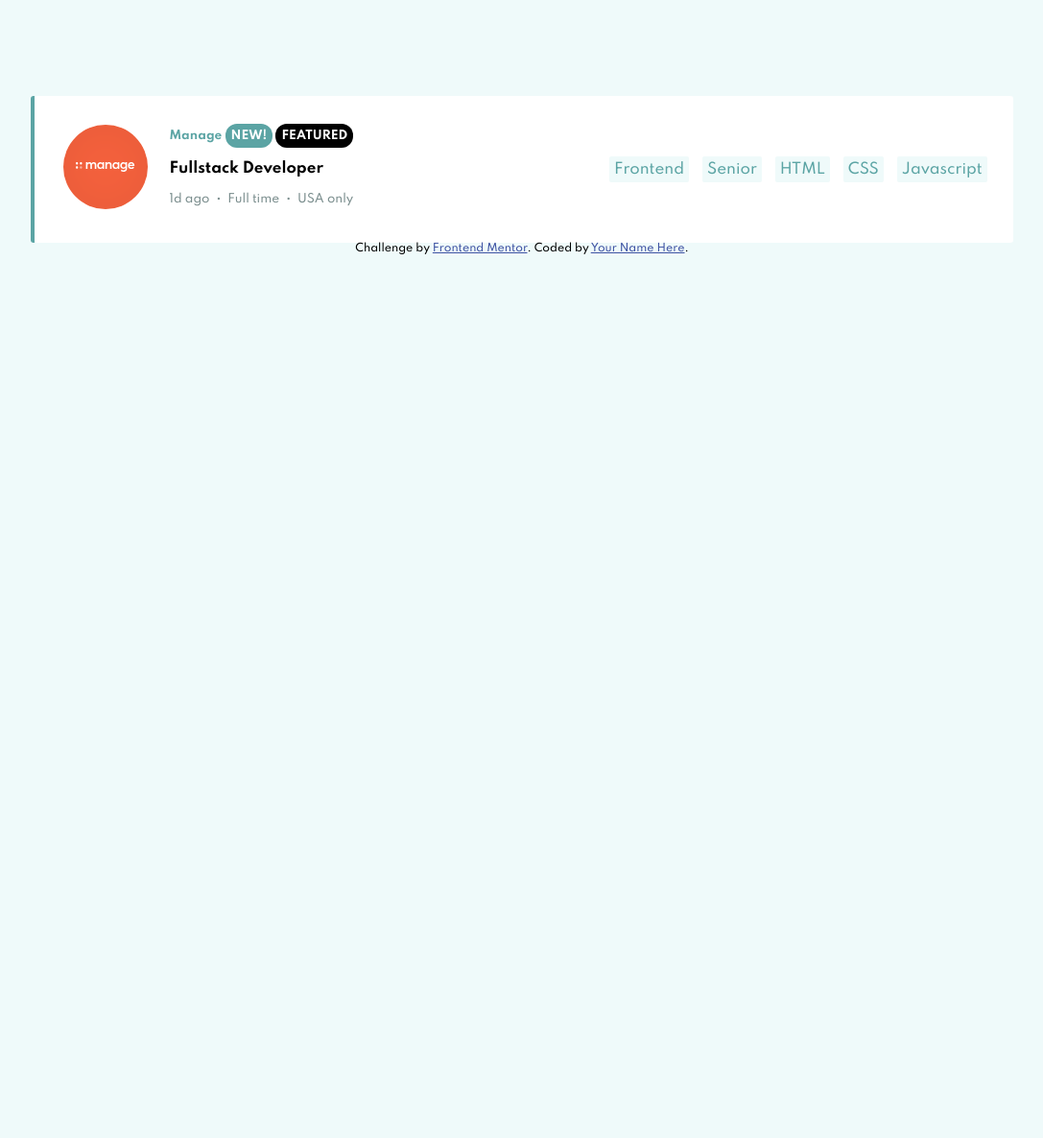
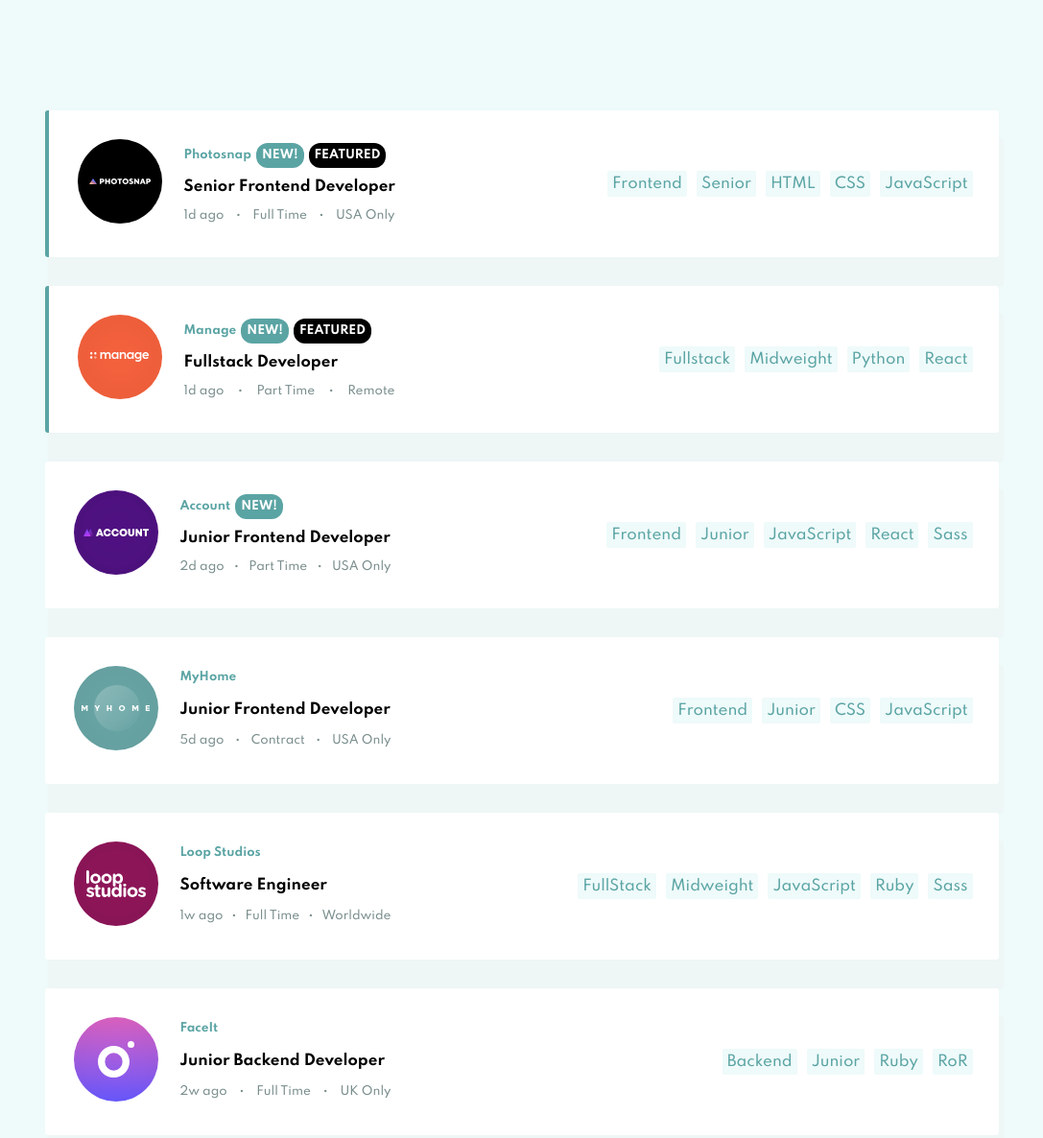
Before and after one commit to js-sapphire/job-listing-card, a plain HTML site: page index.html in a window 1280 px wide. Shown: the top 1186 px of the page at 96% size, without its empty margins (96-1183 px from the left). Before the commit the page ends 900 px from the top, so only its background shows below. Drawn offline with Linux system fonts and the light colour scheme.

Commit message:
[JS] Finished desktop-design

```diff
--- a/index.html
+++ b/index.html
@@ -25,6 +25,7 @@
     .attribution a { color: hsl(228, 45%, 44%); }
 
     .cardParent{
+      padding: 1rem;
     }
 
     .card{
@@ -32,6 +33,7 @@
       grid-template-columns: 1fr auto;
       border-radius: 3px;
       background-color: white;
+      box-shadow: 4px 2rem 1px 1px hsl(180, 31%, 95%)
     }
 
     .centerMe{
@@ -82,16 +84,22 @@
 
     .positionSpan{
       font-weight: 700;
-      padding-top: 5px;
+    }
+
+    .littleTopPadding{
+      padding-top: 5px
     }
 
     .detailsUpper{
+      display: flex;
+      align-items: center;
       font-weight: 700;
       font-size: 12px;
     }
 
     .companySpan{
-      color: hsl(180, 29%, 50%)
+      color: hsl(180, 29%, 50%);
+      margin-right: 5px;
     }
 
     .newSpan{
@@ -99,6 +107,7 @@
       border-radius: 12px;
       background-color: hsl(180, 29%, 50%);
       color: white;
+      margin-right: 5px;
     }
 
     .featuredSpan{
@@ -106,6 +115,7 @@
     }
 
     .detailsLower{
+      width: 220px;
       height: 20px;
       display: flex;
       justify-content: space-between;
@@ -125,49 +135,6 @@
 <body>
 
   <div class="container">
-
-
-    <div class="cardParent">
-      <div class="card leftSectionFeatured">
-        <div class="left">
-
-          <div class="centerMe littlePadding">
-            <div class="circle">
-              <img src="./images/manage.svg">
-            </div>
-          </div>
-        <div class="details">
-          <div class="detailsUpper">
-            <span class="companySpan">Manage</span>
-            <span class="newSpan">NEW!</span>
-            <span class="newSpan featuredSpan">FEATURED</span>
-          </div>
-          <span class="positionSpan">Fullstack Developer</span>
-          <div class="detailsLower">
-            <span class="">1d ago</span>
-            <span class="delimeter">.</span>
-            <span class="">Full time</span>
-            <span class="delimeter">.</span>
-            <span class="">USA only</span>
-          </div>
-        </div>
-
-      </div>
-
-        <div class="right centerMe">
-          <div class="tags">
-            <span class="tagSpan">Frontend</span>
-            <span class="tagSpan">Senior</span>
-            <span class="tagSpan">HTML</span>
-            <span class="tagSpan">CSS</span>
-            <span class="tagSpan">Javascript</span>
-          </div>
-        </div>
-
-      </div>
-    </div>
-
-
   </div>
 
 
@@ -176,5 +143,7 @@
     Challenge by <a href="https://www.frontendmentor.io?ref=challenge" target="_blank">Frontend Mentor</a>.
     Coded by <a href="#">Your Name Here</a>.
   </div>
+
+  <script src="./index.js"></script>
 </body>
 </html>
--- /dev/null
+++ b/index.js
@@ -0,0 +1,221 @@
+const data = [
+    {
+      "id": 1,
+      "company": "Photosnap",
+      "logo": "./images/photosnap.svg",
+      "new": true,
+      "featured": true,
+      "position": "Senior Frontend Developer",
+      "role": "Frontend",
+      "level": "Senior",
+      "postedAt": "1d ago",
+      "contract": "Full Time",
+      "location": "USA Only",
+      "languages": ["HTML", "CSS", "JavaScript"],
+      "tools": []
+    },
+    {
+      "id": 2,
+      "company": "Manage",
+      "logo": "./images/manage.svg",
+      "new": true,
+      "featured": true,
+      "position": "Fullstack Developer",
+      "role": "Fullstack",
+      "level": "Midweight",
+      "postedAt": "1d ago",
+      "contract": "Part Time",
+      "location": "Remote",
+      "languages": ["Python"],
+      "tools": ["React"]
+    },
+    {
+      "id": 3,
+      "company": "Account",
+      "logo": "./images/account.svg",
+      "new": true,
+      "featured": false,
+      "position": "Junior Frontend Developer",
+      "role": "Frontend",
+      "level": "Junior",
+      "postedAt": "2d ago",
+      "contract": "Part Time",
+      "location": "USA Only",
+      "languages": ["JavaScript"],
+      "tools": ["React", "Sass"]
+    },
+    {
+      "id": 4,
+      "company": "MyHome",
+      "logo": "./images/myhome.svg",
+      "new": false,
+      "featured": false,
+      "position": "Junior Frontend Developer",
+      "role": "Frontend",
+      "level": "Junior",
+      "postedAt": "5d ago",
+      "contract": "Contract",
+      "location": "USA Only",
+      "languages": ["CSS", "JavaScript"],
+      "tools": []
+    },
+    {
+      "id": 5,
+      "company": "Loop Studios",
+      "logo": "./images/loop-studios.svg",
+      "new": false,
+      "featured": false,
+      "position": "Software Engineer",
+      "role": "FullStack",
+      "level": "Midweight",
+      "postedAt": "1w ago",
+      "contract": "Full Time",
+      "location": "Worldwide",
+      "languages": ["JavaScript"],
+      "tools": ["Ruby", "Sass"]
+    },
+    {
+      "id": 6,
+      "company": "FaceIt",
+      "logo": "./images/faceit.svg",
+      "new": false,
+      "featured": false,
+      "position": "Junior Backend Developer",
+      "role": "Backend",
+      "level": "Junior",
+      "postedAt": "2w ago",
+      "contract": "Full Time",
+      "location": "UK Only",
+      "languages": ["Ruby"],
+      "tools": ["RoR"]
+    },
+    {
+      "id": 7,
+      "company": "Shortly",
+      "logo": "./images/shortly.svg",
+      "new": false,
+      "featured": false,
+      "position": "Junior Developer",
+      "role": "Frontend",
+      "level": "Junior",
+      "postedAt": "2w ago",
+      "contract": "Full Time",
+      "location": "Worldwide",
+      "languages": ["HTML", "JavaScript"],
+      "tools": ["Sass"]
+    },
+    {
+      "id": 8,
+      "company": "Insure",
+      "logo": "./images/insure.svg",
+      "new": false,
+      "featured": false,
+      "position": "Junior Frontend Developer",
+      "role": "Frontend",
+      "level": "Junior",
+      "postedAt": "2w ago",
+      "contract": "Full Time",
+      "location": "USA Only",
+      "languages": ["JavaScript"],
+      "tools": ["Vue", "Sass"]
+    },
+    {
+      "id": 9,
+      "company": "Eyecam Co.",
+      "logo": "./images/eyecam-co.svg",
+      "new": false,
+      "featured": false,
+      "position": "Full Stack Engineer",
+      "role": "Fullstack",
+      "level": "Midweight",
+      "postedAt": "3w ago",
+      "contract": "Full Time",
+      "location": "Worldwide",
+      "languages": ["JavaScript", "Python"],
+      "tools": ["Django"]
+    },
+    {
+      "id": 10,
+      "company": "The Air Filter Company",
+      "logo": "./images/the-air-filter-company.svg",
+      "new": false,
+      "featured": false,
+      "position": "Front-end Dev",
+      "role": "Frontend",
+      "level": "Junior",
+      "postedAt": "1mo ago",
+      "contract": "Part Time",
+      "location": "Worldwide",
+      "languages": ["JavaScript"],
+      "tools": ["React", "Sass"]
+    }
+  ];
+
+
+function createCard(details) {
+
+const { id:key, company, logo, featured, position, postedAt, contract, location, role, level, languages, tools
+} = details;
+
+const newSpan = details.new ? `<span class="newSpan">NEW!</span>`: ``;
+const leftSectionFeatured = details.new && featured ? `leftSectionFeatured` : ``;
+const littleTopPadding = !(details.new || featured) ? `littleTopPadding`: ``;
+const featuredSpan = featured ? `<span class="newSpan featuredSpan">FEATURED</span>`: ``;
+let tagSpan = ``;
+tagSpan += `<span class="tagSpan">${role}</span>`
+tagSpan += `<span class="tagSpan">${level}</span>`
+languages.forEach((lang) => {
+    tagSpan += `<span class="tagSpan">${lang}</span>`
+})
+tools.forEach((tool) => {
+    tagSpan += `<span class="tagSpan">${tool}</span>`
+})
+
+const cardParentDiv = document.createElement('div');
+cardParentDiv.classList.add('cardParent');
+
+cardParentDiv.innerHTML = `<div class="card ${leftSectionFeatured}">
+    <div class="left">
+      <div class="centerMe littlePadding">
+        <div class="circle">
+          <img src="${logo}">
+        </div>
+      </div>
+    <div class="details">
+      <div class="detailsUpper">
+        <span class="companySpan">${company}</span>
+        ${newSpan}
+        ${featuredSpan}
+      </div>
+      <span class="positionSpan ${littleTopPadding}">${position}</span>
+      <div class="detailsLower">
+        <span class="">${postedAt}</span>
+        <span class="delimeter">.</span>
+        <span class="">${contract}</span>
+        <span class="delimeter">.</span>
+        <span class="">${location}</span>
+      </div>
+    </div>
+  </div>
+
+    <div class="right centerMe">
+      <div class="tags">
+        ${tagSpan}
+      </div>
+    </div>
+  </div>`;
+
+
+return cardParentDiv;
+}
+
+
+function init(){
+    const containerDiv = document.querySelector('.container');
+    data.forEach((details) => {
+        const card = createCard(details);
+        containerDiv.appendChild(card);
+    })
+}
+
+init();
```
